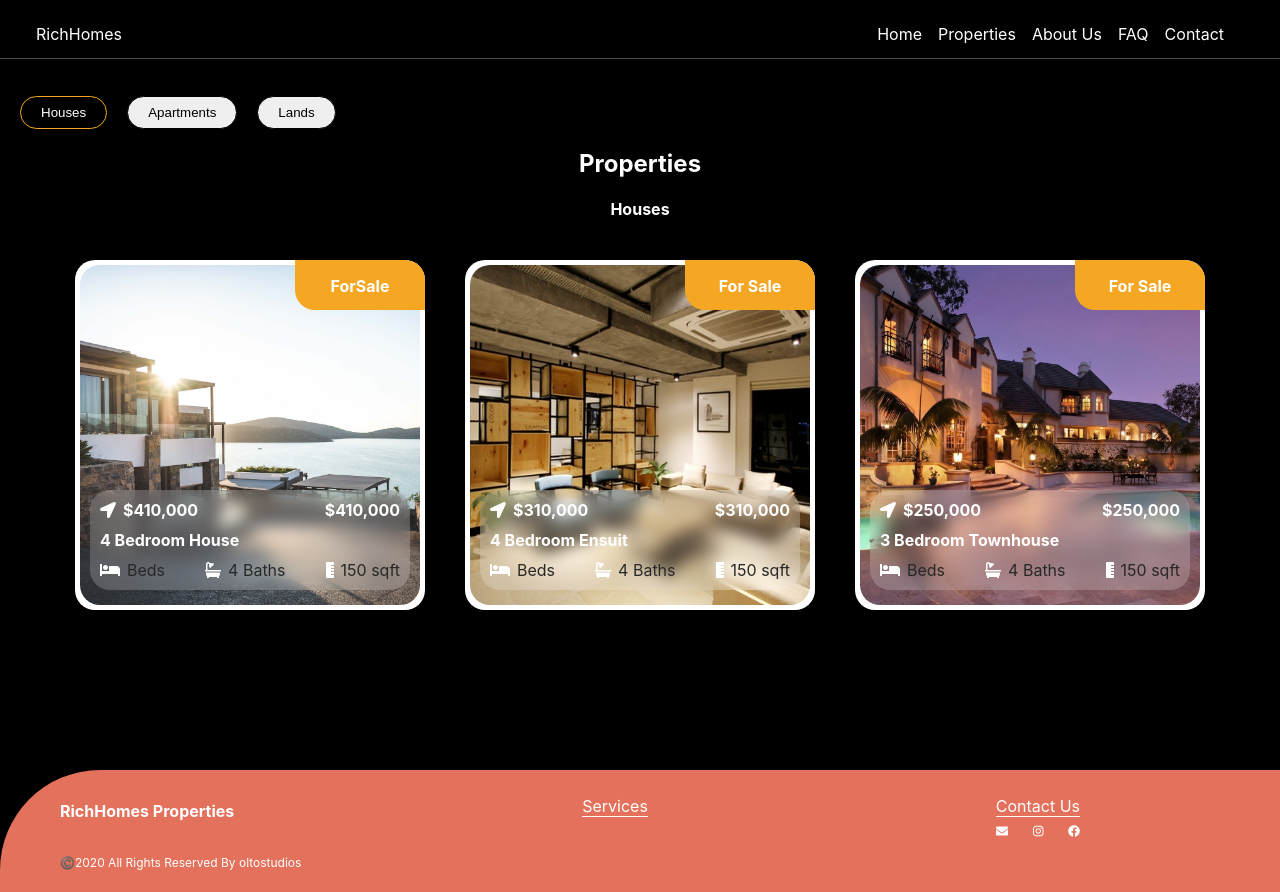
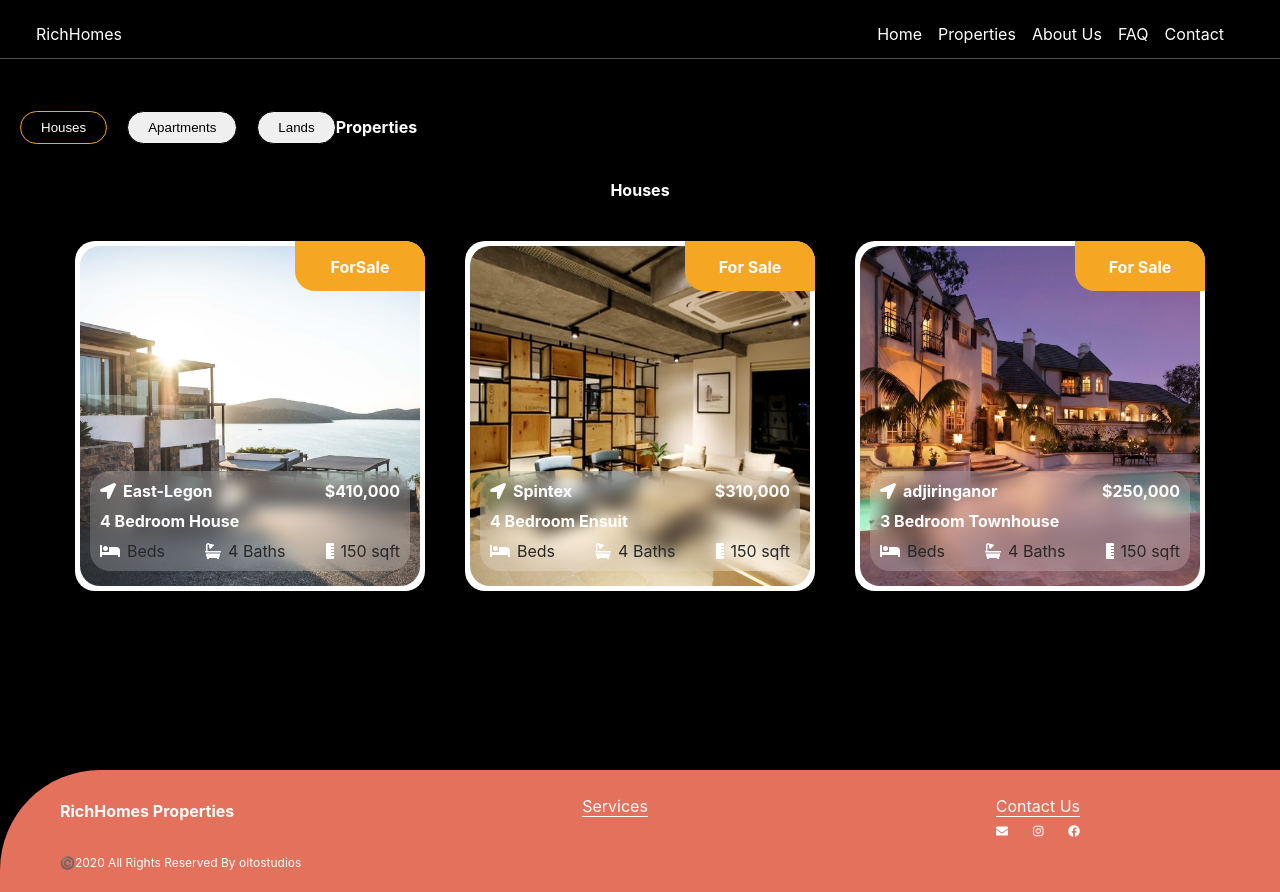
Before and after one commit to tosebikan/richhomesgh, a React (Create React App) app: page /properties in a window 1280 px wide. Built offline with nearby package versions, Linux system fonts and the light colour scheme.

Commit message:
add correct address

```diff
--- a/src/screens/PropertiesScreen.js
+++ b/src/screens/PropertiesScreen.js
@@ -47,9 +47,10 @@ function PropertiesScreen() {
                 Lands
               </button>
             </Tab>
+            <div className="property-hero-title">
+              <h4>Properties</h4>
+            </div>
           </TabList>
-
-          <h2>Properties</h2>
 
           <TabPanel>
             <h4>Houses</h4>
@@ -60,7 +61,7 @@ function PropertiesScreen() {
                   tag={house.tag}
                   title={house.title}
                   price={house.price}
-                  address={house.price}
+                  address={house.address}
                   beds={house.beds}
                   baths={house.baths}
                   size={house.size}
```
